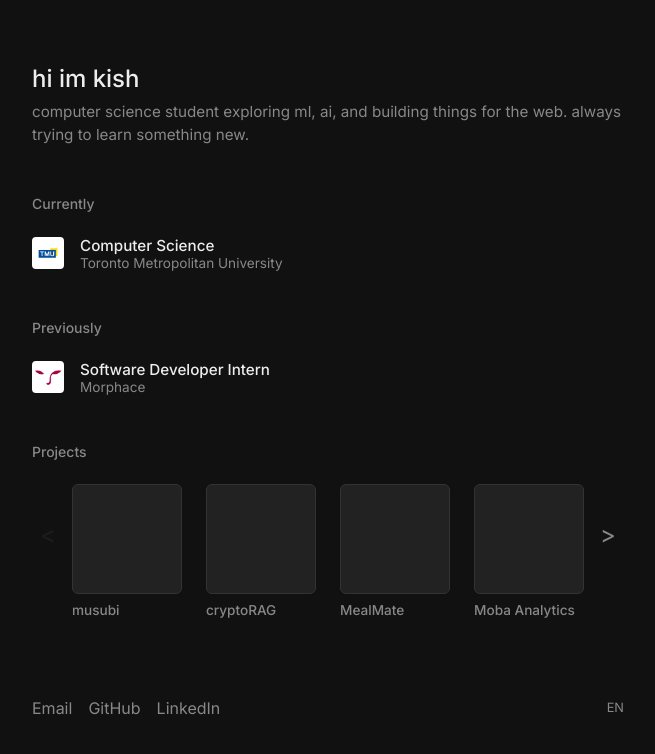
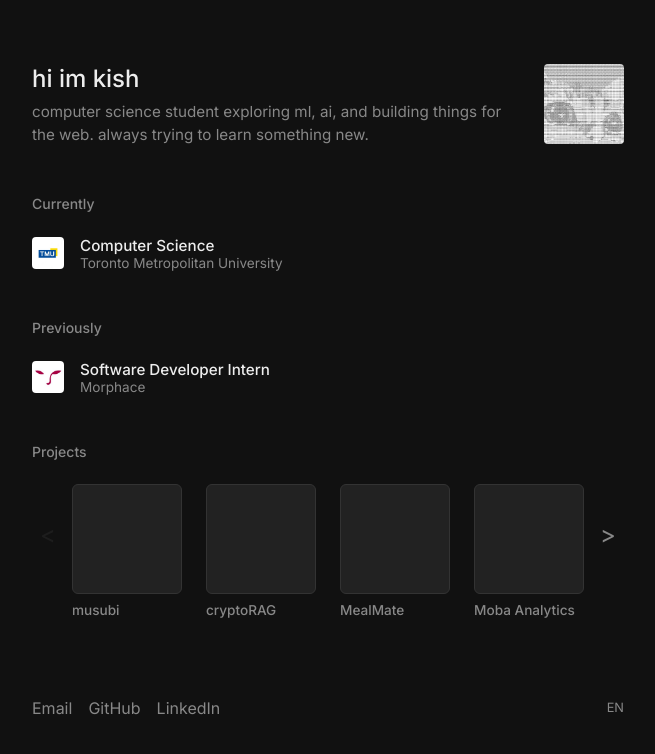
Before and after one commit to Kiizon/digiMe, a Next.js app: page / in a window 1280 px wide. Shown: the top 754 px of the page, without its empty margins (312-967 px from the left). Built offline with nearby package versions, Linux system fonts and the light colour scheme.

Commit message:
add me logo

```diff
--- a/src/app/globals.css
+++ b/src/app/globals.css
@@ -54,6 +54,26 @@ ul {
   display: flex;
   flex-direction: column;
   gap: 3rem;
+}
+
+.intro-header {
+  display: flex;
+  justify-content: space-between;
+  align-items: flex-start;
+  gap: 2rem;
+}
+
+.intro-text {
+  flex: 1;
+}
+
+.profile-pic {
+  width: 80px;
+  height: 80px;
+  border-radius: 4px;
+  /* Slightly rounded corners */
+  object-fit: cover;
+  flex-shrink: 0;
 }
 
 .section {
--- a/src/app/page.tsx
+++ b/src/app/page.tsx
@@ -44,7 +44,9 @@ export default function Home() {
   return (
     <main className="container">
       {/* Intro */}
-      <header>
+      {/* Intro */}
+      <header className="intro-header">
+        <div className="intro-text">
           <h1 style={{ fontSize: "1.5rem", fontWeight: 500, marginBottom: "0.5rem" }}>
             hi im kish
           </h1>
@@ -52,6 +54,8 @@ export default function Home() {
             computer science student exploring ml, ai, and building things for the web.
             always trying to learn something new.
           </p>
+        </div>
+        <img src="/me-logo.png" alt="Kish Dizon" className="profile-pic" />
       </header>
 
       {/* Currently */}
```
Also changed, not shown: public/me-logo.png (added). Lines whose indentation alone changed are shown as unchanged.
